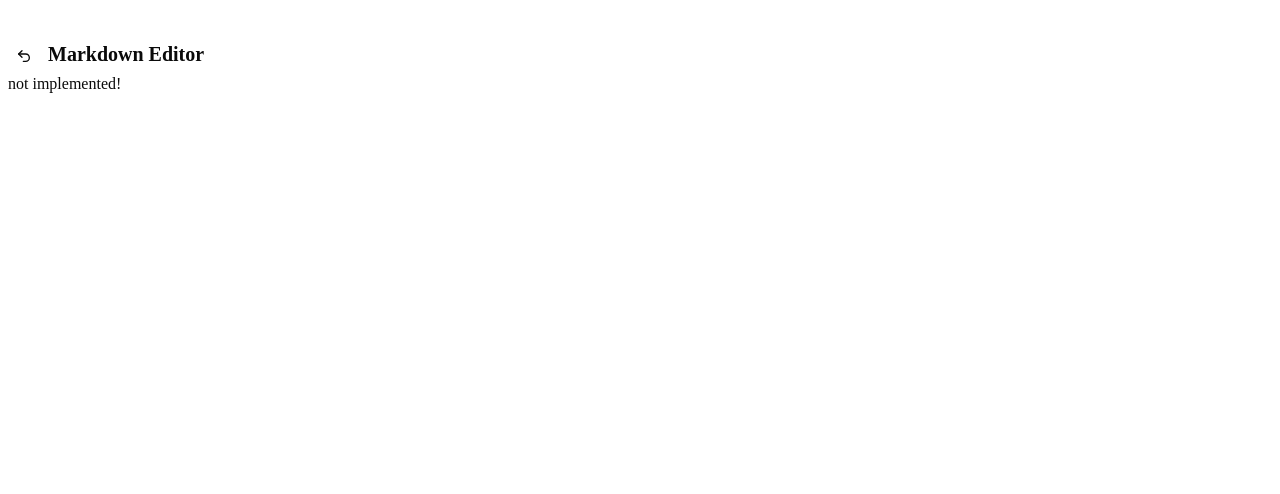
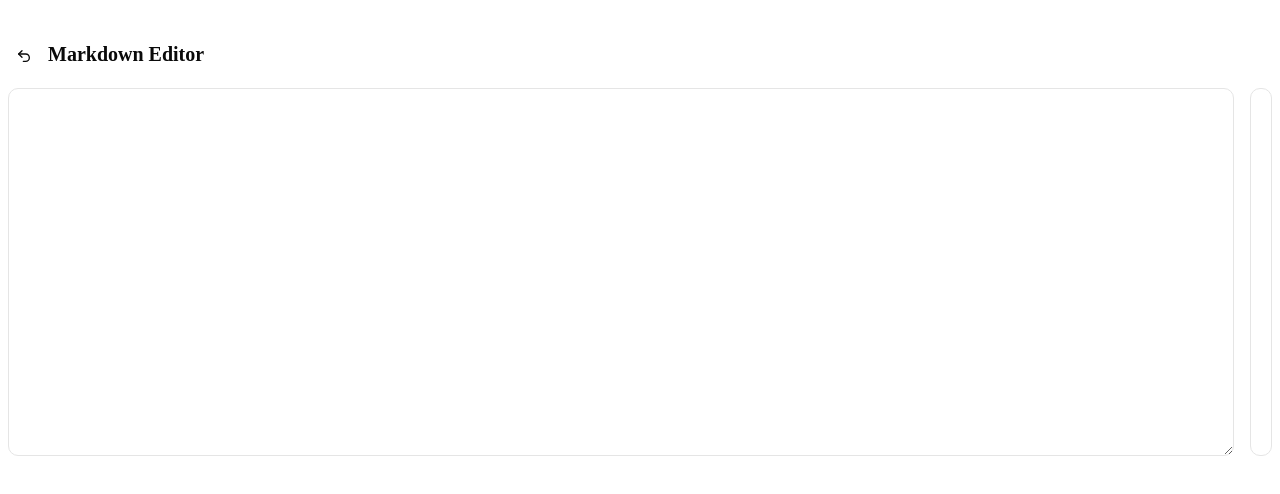
Before and after one commit to bvsvntv/aaujaar, a Next.js app: page /markdown-editor in a window 1280 px wide. Shown: the top 494 px of the page. Built offline with nearby package versions, Linux system fonts and the light colour scheme.

Commit message:
wip: markdown preview with react markdown

```diff
--- a/package.json
+++ b/package.json
@@ -11,6 +11,7 @@
   },
   "dependencies": {
     "@base-ui/react": "^1.8.0",
+    "@tailwindcss/typography": "^0.5.20",
     "class-variance-authority": "^0.7.1",
     "cn": "^0.4.0",
     "dotenv": "^18.0.5",
@@ -18,6 +19,8 @@
     "next": "16.3.8",
     "react": "19.2.8",
     "react-dom": "19.2.8",
+    "react-markdown": "^10.1.0",
+    "remark-gfm": "^4.0.1",
     "shadcn": "^4.21.0",
     "sonner": "^2.0.8",
     "tw-animate-css": "^1.4.0"
--- a/src/app/globals.css
+++ b/src/app/globals.css
@@ -1,6 +1,9 @@
 @import "tailwindcss";
 @import "tw-animate-css";
 @import "shadcn/tailwind.css";
+
+/* plugins */
+@plugin "@tailwindcss/typography";
 
 @custom-variant dark (&:is(.dark *));
 
--- a/src/app/markdown-editor/markdown-editor.tsx
+++ b/src/app/markdown-editor/markdown-editor.tsx
@@ -1,11 +1,31 @@
+"use client"
+
 import SectionHeader from "@/components/common/section-header"
+import { Textarea } from "@/components/ui/textarea"
+import { useState } from "react"
+import ReactMarkdown from "react-markdown"
+import remarkGfm from "remark-gfm"
 
 export default function MarkdownEditor() {
+  const [input, setInput] = useState<string>("")
+
   return (
     <div className="mt-8 p-2">
       <SectionHeader header="Markdown Editor" />
 
-      <p>not implemented!</p>
+      <section className="mt-4 flex flex-col gap-4 sm:flex-row">
+        <Textarea
+          onChange={(e) => setInput(e.target.value)}
+          className="h-48 sm:min-h-92"
+          spellCheck={false}
+        />
+
+        <div className="flex-1 rounded-lg border px-2.5 py-2 dark:prose-invert">
+          <div className="prose">
+            <ReactMarkdown remarkPlugins={[remarkGfm]}>{input}</ReactMarkdown>
+          </div>
+        </div>
+      </section>
     </div>
   )
 }
```
Also changed, not shown: 1 other file (tests, documents, lock files or other folders).
